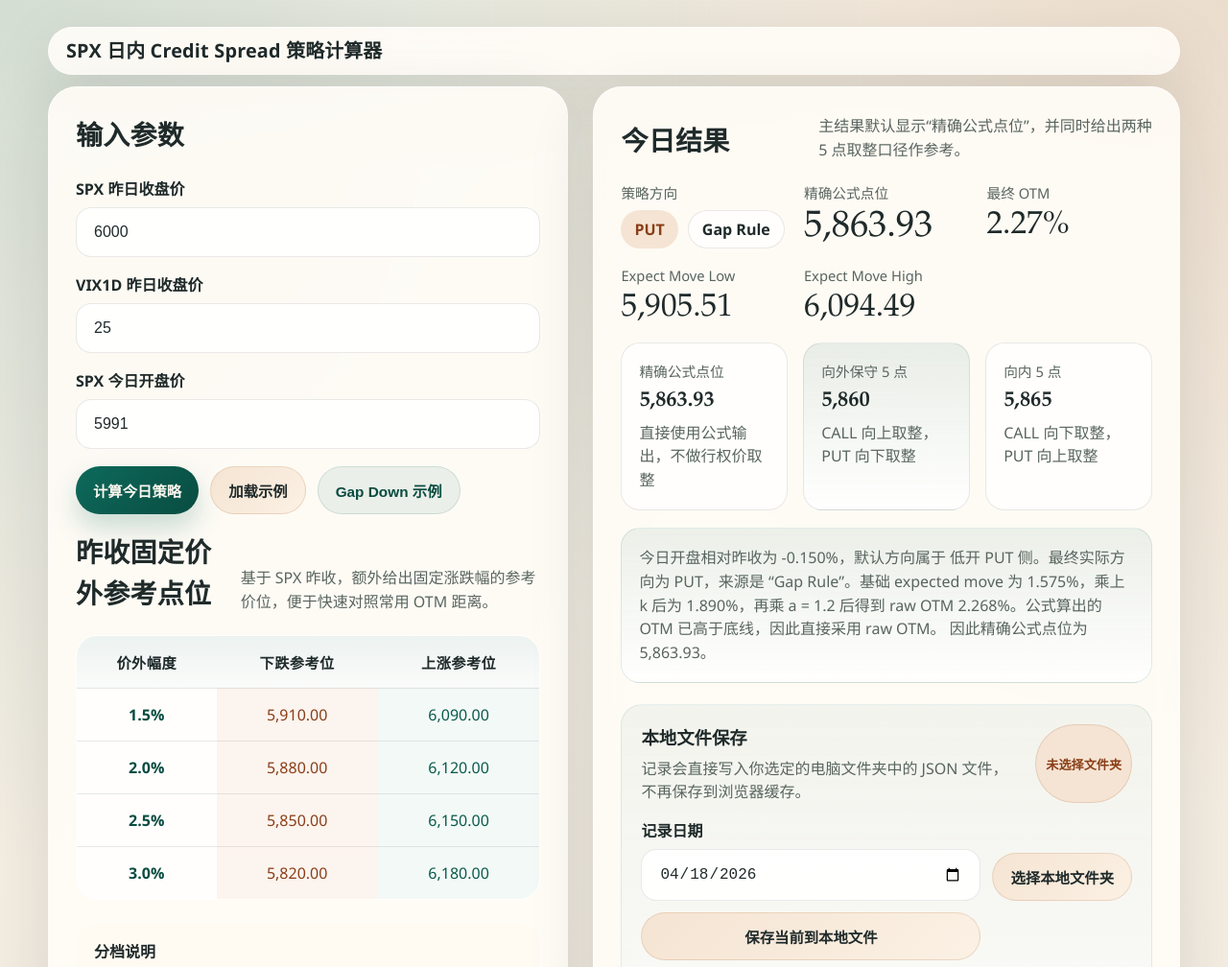
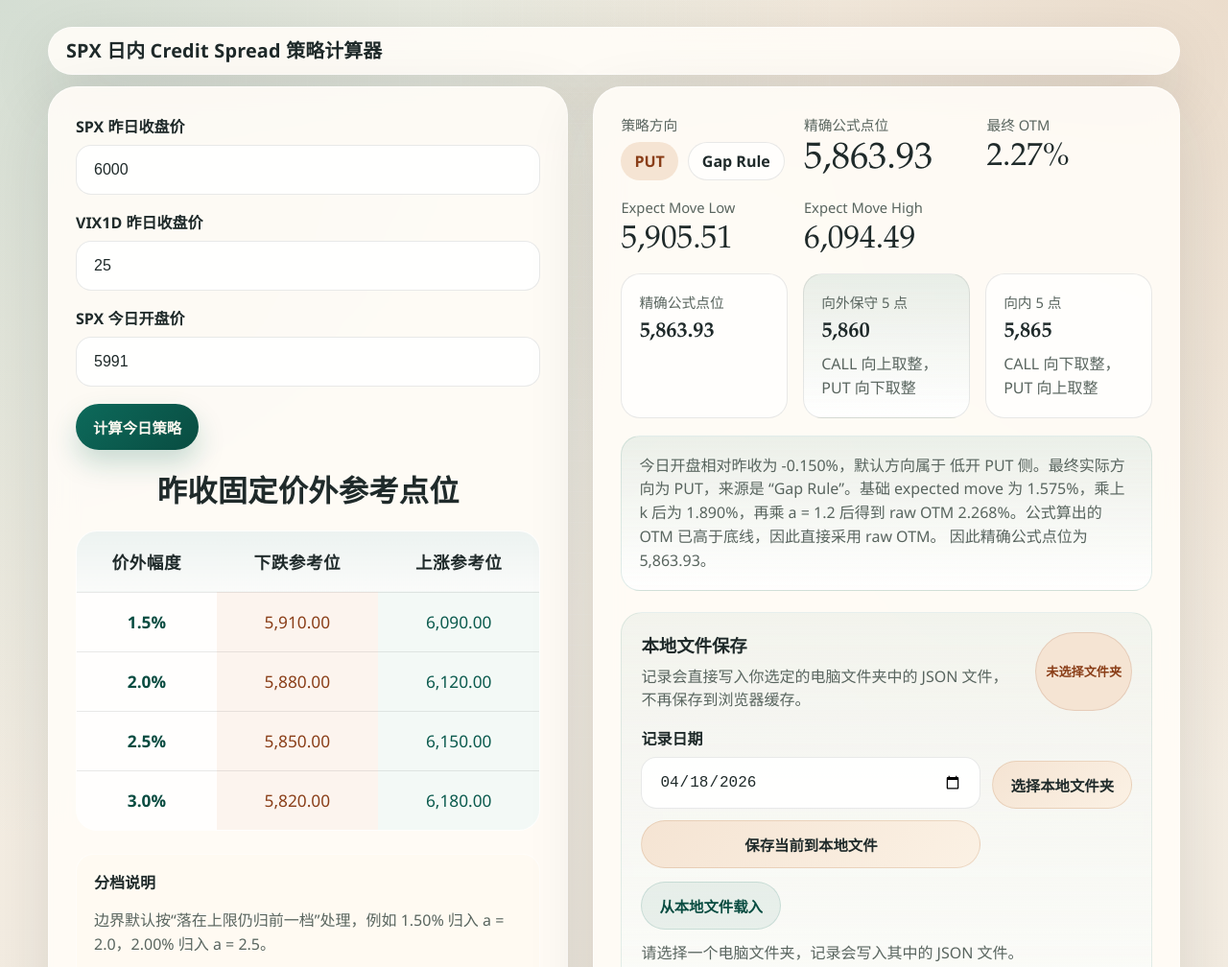
Before and after one commit to 1477009639zw-blip/spx-credit-spread-calculator, a plain HTML site: page index.html in a window 1280 px wide. Shown: the top 1008 px of the page at 96% size. Drawn offline with nearby package versions, Linux system fonts and the light colour scheme.

Commit message:
Simplify calculator layout and remove sample controls

```diff
--- a/app.js
+++ b/app.js
@@ -1352,8 +1352,15 @@
   cloudLoadButton.addEventListener("click", loadCloudRecords);
   cloudUploadButton.addEventListener("click", uploadLocalRecordsToCloud);
   cloudLogoutButton.addEventListener("click", signOutCloud);
-  document.getElementById("load-example").addEventListener("click", loadExample);
-  document.getElementById("load-low-vix-example").addEventListener("click", loadLowVixExample);
+  var loadExampleButton = document.getElementById("load-example");
+  if (loadExampleButton) {
+    loadExampleButton.addEventListener("click", loadExample);
+  }
+
+  var loadLowVixExampleButton = document.getElementById("load-low-vix-example");
+  if (loadLowVixExampleButton) {
+    loadLowVixExampleButton.addEventListener("click", loadLowVixExample);
+  }
   historyFilterApplyButton.addEventListener("click", function () {
     var selectedDate = historyFilterDateInput.value;
     if (!selectedDate) {
--- a/index.html
+++ b/index.html
@@ -14,10 +14,6 @@
 
       <main class="layout-grid">
         <section class="card form-card">
-          <div class="section-head">
-            <h2>输入参数</h2>
-          </div>
-
           <form id="calculator-form" novalidate>
             <label class="field">
               <span>SPX 昨日收盘价</span>
@@ -36,15 +32,12 @@
 
             <div class="button-row">
               <button type="submit" class="primary-button">计算今日策略</button>
-              <button type="button" class="secondary-button" id="load-example">加载示例</button>
-              <button type="button" class="ghost-button" id="load-low-vix-example">Gap Down 示例</button>
             </div>
           </form>
 
           <section class="result-reference-panel" aria-label="昨收固定价外参考点位">
-            <div class="section-head">
+            <div class="section-head reference-head">
               <h2>昨收固定价外参考点位</h2>
-              <p>基于 SPX 昨收，额外给出固定涨跌幅的参考价位，便于快速对照常用 OTM 距离。</p>
             </div>
 
             <div class="reference-table-wrap">
@@ -93,11 +86,6 @@
         </section>
 
         <section class="card result-card">
-          <div class="section-head">
-            <h2>今日结果</h2>
-            <p>主结果默认显示“精确公式点位”，并同时给出两种 5 点取整口径作参考。</p>
-          </div>
-
           <div class="headline-result">
             <div>
               <p class="label">策略方向</p>
@@ -128,7 +116,6 @@
             <article class="mini-card">
               <p class="label">精确公式点位</p>
               <strong id="exact-point-card">-</strong>
-              <span>直接使用公式输出，不做行权价取整</span>
             </article>
             <article class="mini-card accent">
               <p class="label">向外保守 5 点</p>
--- a/styles.css
+++ b/styles.css
@@ -779,6 +779,18 @@ button:hover {
   margin-top: 18px;
 }
 
+.result-reference-panel .reference-head {
+  justify-content: center;
+  align-items: center;
+  text-align: center;
+  margin-bottom: 18px;
+}
+
+.result-reference-panel .reference-head h2 {
+  width: 100%;
+  font-size: 1.95rem;
+}
+
 .breakdown-card,
 .reference-card,
 .explanation-card {
@@ -818,14 +830,15 @@ button:hover {
 
 .reference-table th,
 .reference-table td {
-  padding: 16px 18px;
+  padding: 19px 22px;
   text-align: center;
   border-bottom: 1px solid var(--line);
+  font-size: 1.08rem;
 }
 
 .reference-table thead th {
   background: linear-gradient(180deg, rgba(13, 106, 91, 0.08), rgba(13, 106, 91, 0.02));
-  font-size: 0.95rem;
+  font-size: 1.1rem;
   letter-spacing: 0.03em;
 }
 
@@ -836,6 +849,7 @@ button:hover {
 .reference-table tbody td:first-child {
   font-weight: 700;
   color: var(--accent-strong);
+  font-size: 1.08rem;
 }
 
 .reference-table tbody td:nth-child(2) {
```
